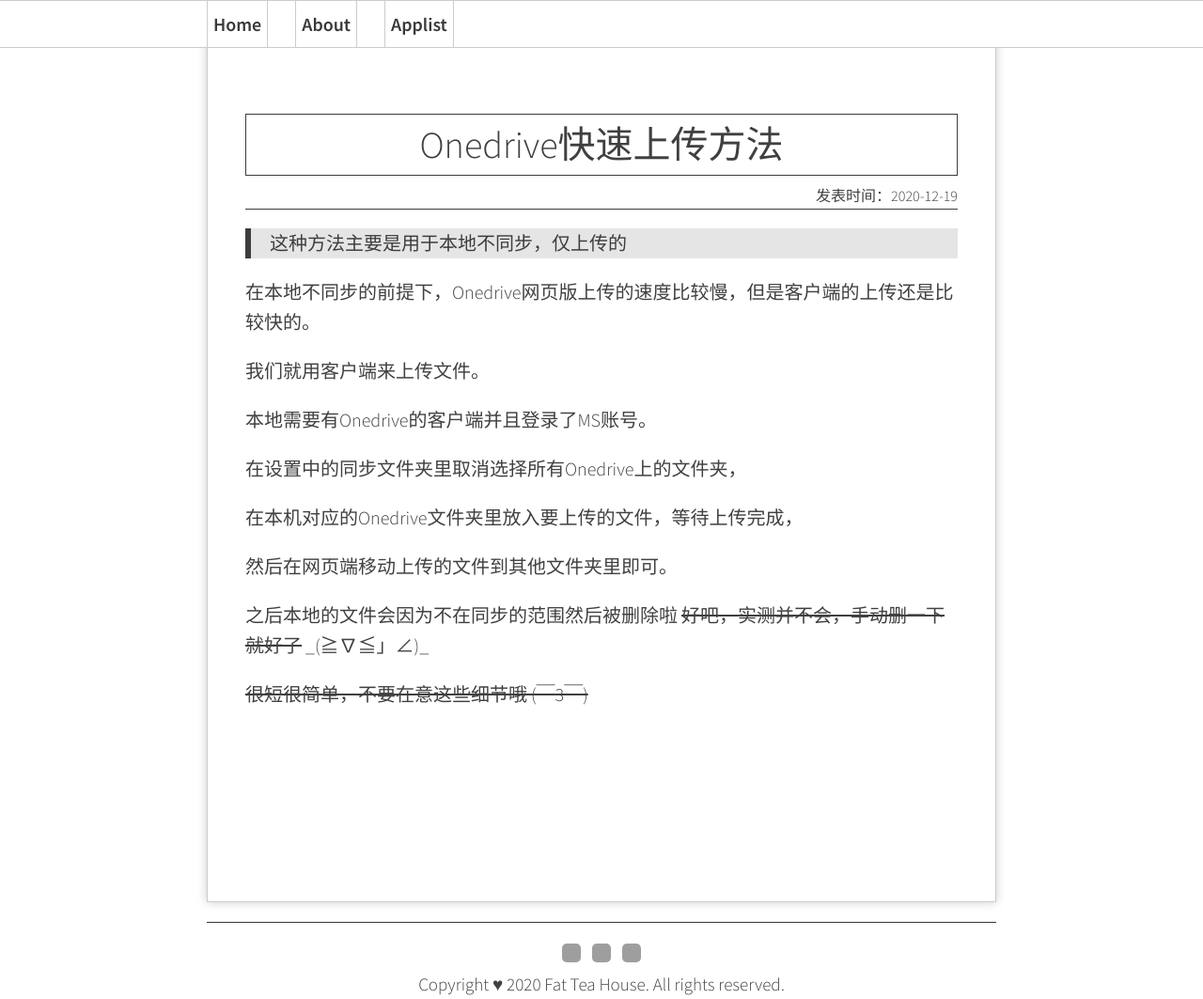
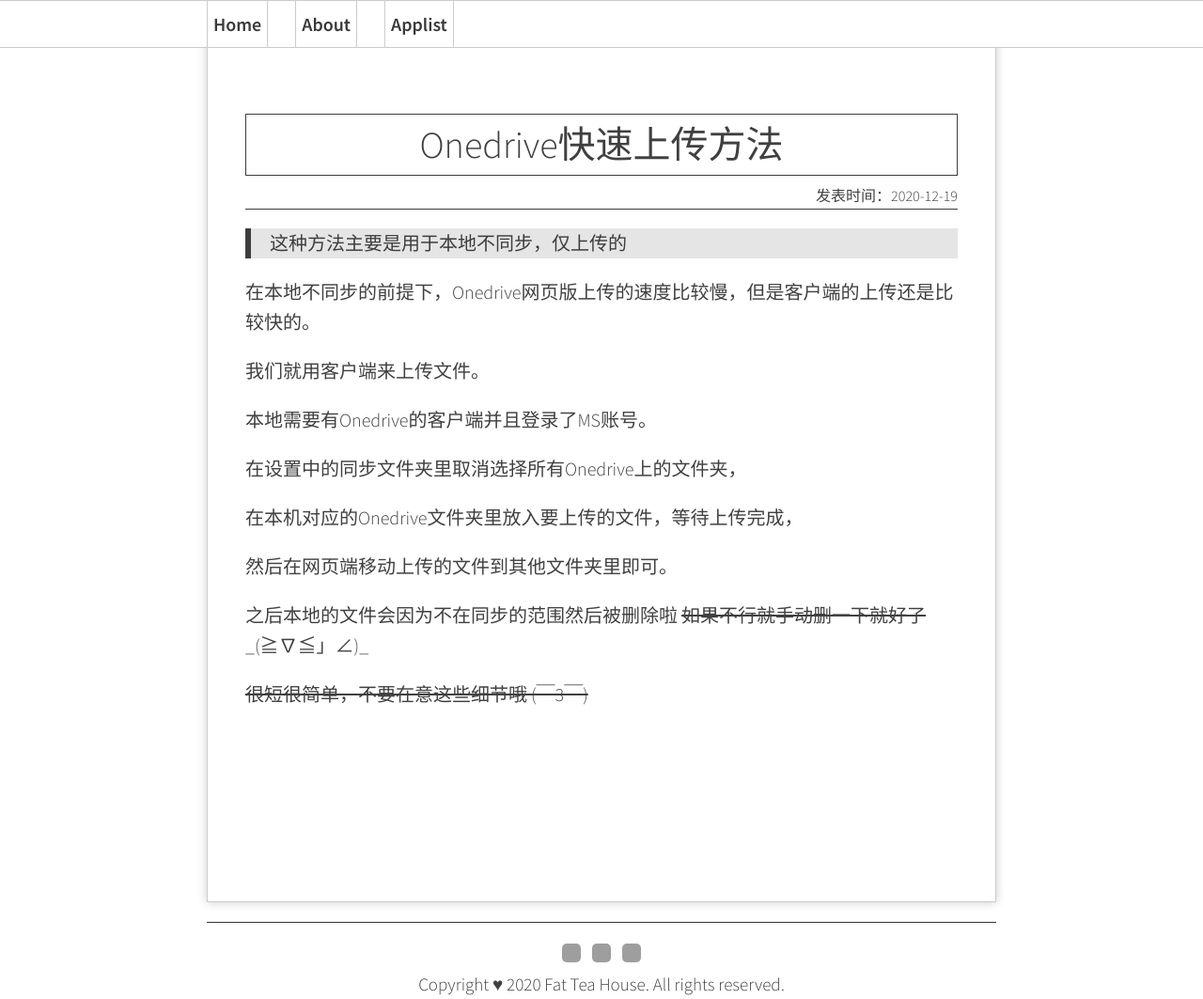
Before and after one commit to Melody-of-Oblivion/Melody-of-Oblivion.github.io, a Jekyll site: the page built from _posts/2020-12-19-onedrive-upload-tip.md, in a window 1280 px wide and 1063 px high. Shown: the whole window at 94% size. Built offline with Jekyll 4.4.1, drawn with Linux system fonts in a browser that asks for light colours; grey boxes are pictures that could not be loaded.

Commit message:
Update 2020-12-19-onedrive-upload-tip.md

```diff
--- a/_posts/2020-12-19-onedrive-upload-tip.md
+++ b/_posts/2020-12-19-onedrive-upload-tip.md
@@ -16,6 +16,6 @@
 
 然后在网页端移动上传的文件到其他文件夹里即可。
 
-之后本地的文件会因为不在同步的范围然后被删除‍啦 ~~好吧，实测并不会，手动删一下就好了~~ \_(≧∇≦」∠)_
+之后本地的文件会因为不在同步的范围然后被删除‍啦 ~~如果不行就手动删一下就好了~~ \_(≧∇≦」∠)_
 
 ~~很短很简单，不要在意这些细节哦 ‍(￣3￣)~~
```
